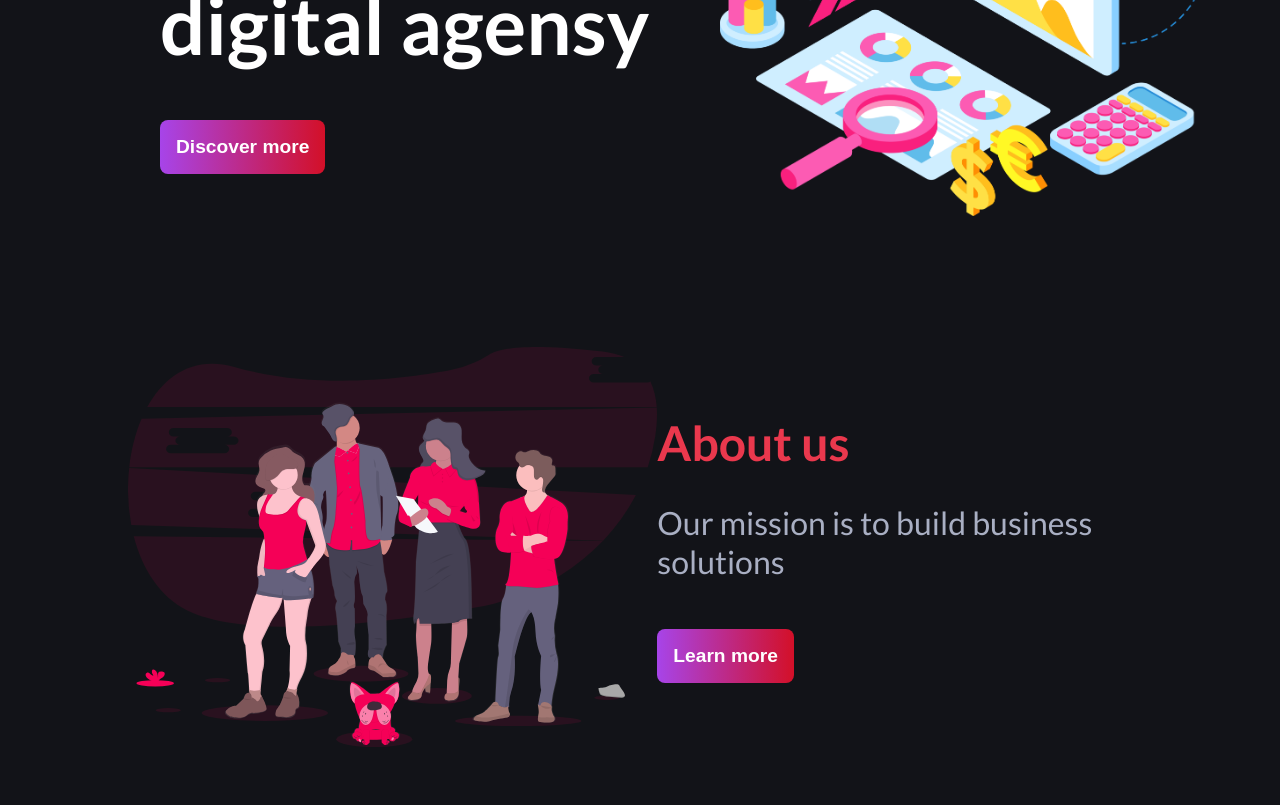
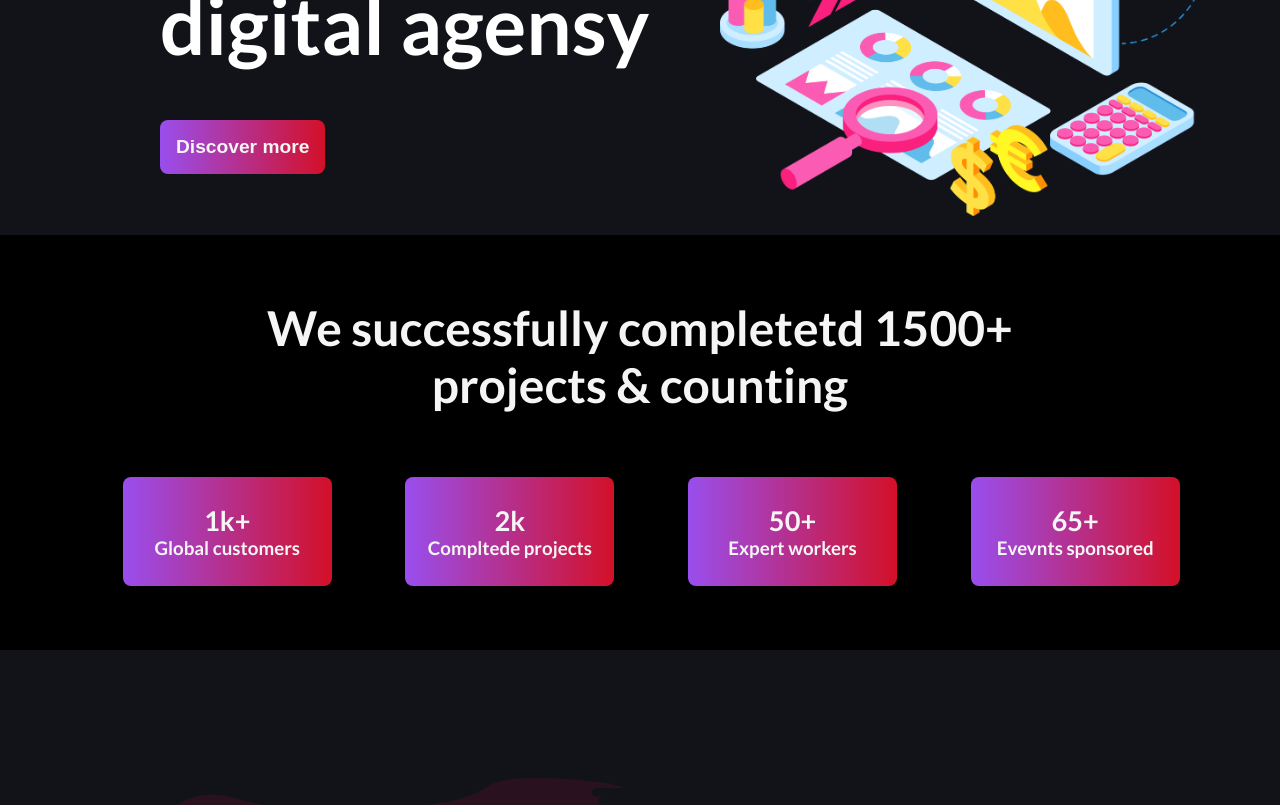
Before and after one commit to j-Birn/agency-website, a React (Vite) app: page / in a window 1280 px wide. Shown: the part 400-1205 px from the top of the page. Built offline with nearby package versions, Linux system fonts and the light colour scheme.

Commit message:
milestones block

```diff
--- a/src/App.jsx
+++ b/src/App.jsx
@@ -1,4 +1,5 @@
 import About from "./components/About";
+import Milestones from "./components/Milestones";
 import Navbar from "./components/Navbar";
 import Starter from "./components/Starter";
 
@@ -7,6 +8,7 @@ function App() {
     <>
       <Navbar />
       <Starter />
+      <Milestones />
       <About />
     </>
   );
--- /dev/null
+++ b/src/components/Milestones.jsx
@@ -0,0 +1,31 @@
+import React from "react";
+
+const Milestones = () => {
+  return (
+    <div className="milestones-container">
+      <h3 className="milestones-title">
+        We successfully completetd 1500+ projects & counting
+      </h3>
+      <div className="milestones">
+        <div className="milestone">
+          <h3 className="milestone-number">1k+</h3>
+          <h3 className="milestone-content">Global customers</h3>
+        </div>
+        <div className="milestone">
+          <h3 className="milestone-number">2k</h3>
+          <h3 className="milestone-content">Compltede projects</h3>
+        </div>
+        <div className="milestone">
+          <h3 className="milestone-number">50+</h3>
+          <h3 className="milestone-content">Expert workers</h3>
+        </div>
+        <div className="milestone">
+          <h3 className="milestone-number">65+</h3>
+          <h3 className="milestone-content">Evevnts sponsored</h3>
+        </div>
+      </div>
+    </div>
+  );
+};
+
+export default Milestones;
--- a/src/styles/components/About.scss
+++ b/src/styles/components/About.scss
@@ -1,3 +1,5 @@
+@import "../variables.scss";
+
 .about-container {
   margin: 8rem;
   .container {
@@ -17,12 +19,12 @@
         font-size: 3rem;
         font-weight: bolder;
         text-align: start;
-        color: #ea384d;
+        color: $primaryColor;
       }
       .subtitle {
         font-size: 2rem;
         margin-top: 2rem;
-        color: #a9afc3;
+        color: $secondaryColor;
       }
     }
   }
--- /dev/null
+++ b/src/styles/components/Milestones.scss
@@ -0,0 +1,36 @@
+@import "../variables.scss";
+
+.milestones-container {
+  margin-top: 1rem;
+  background-color: #000;
+  color: whitesmoke;
+  display: flex;
+  justify-content: center;
+  align-items: center;
+  flex-direction: column;
+  padding: 4rem 0;
+  .milestones-title {
+    font-size: 3rem;
+    width: 70%;
+    text-align: center;
+  }
+  .milestones {
+    margin: 4rem 0 0 0;
+    display: grid;
+    grid-template-columns: repeat(4, 1fr);
+    gap: 6rem;
+    .milestone {
+      width: 100%;
+      background-image: $primaryGradient;
+      border-radius: 0.5rem;
+      display: flex;
+      justify-content: center;
+      align-items: center;
+      flex-direction: column;
+      padding: 1.7rem 0.7rem;
+      .milestone-number {
+        font-size: 1.7rem;
+      }
+    }
+  }
+}
--- a/src/styles/components/Navbar.scss
+++ b/src/styles/components/Navbar.scss
@@ -1,3 +1,5 @@
+@import "../variables.scss";
+
 nav {
   margin: 0 15rem;
   padding-top: 2rem;
@@ -12,7 +14,7 @@ nav {
       li {
         margin-left: 0.5rem;
         &:first-child {
-          border-bottom: 0.1rem solid #ea384d;
+          border-bottom: 0.1rem solid $primaryColor;
         }
         a {
           text-decoration: none;
@@ -26,7 +28,7 @@ nav {
         }
         transition: 0.3s ease-in-out;
         &:hover {
-          border-bottom: 0.1rem solid #ea384d;
+          border-bottom: 0.1rem solid $primaryColor;
         }
       }
     }
--- a/src/styles/components/Starter.scss
+++ b/src/styles/components/Starter.scss
@@ -1,7 +1,9 @@
+@import "../variables.scss";
+
 button {
   margin-top: 3rem;
-  background-image: linear-gradient(to right, #a744e9, #d31028);
-  color: white;
+  background-image: $primaryGradient;
+  color: whitesmoke;
   padding: 1rem;
   border-radius: 0.5rem;
   border: none;
--- a/src/styles/components/index.scss
+++ b/src/styles/components/index.scss
@@ -1,7 +1,4 @@
 @import "Navbar";
 @import "Starter";
 @import "About";
-
-$primaryColor: #ea384d;
-$secondaryColor: #a9afc3;
-$primaryGradient: linear-gradient(to right, #ea384d, #d31028);
+@import "Milestones";
--- /dev/null
+++ b/src/styles/variables.scss
@@ -0,0 +1,3 @@
+$primaryColor: #ea384d;
+$secondaryColor: #a9afc3;
+$primaryGradient: linear-gradient(to right, #994eee, #d31028);
```
